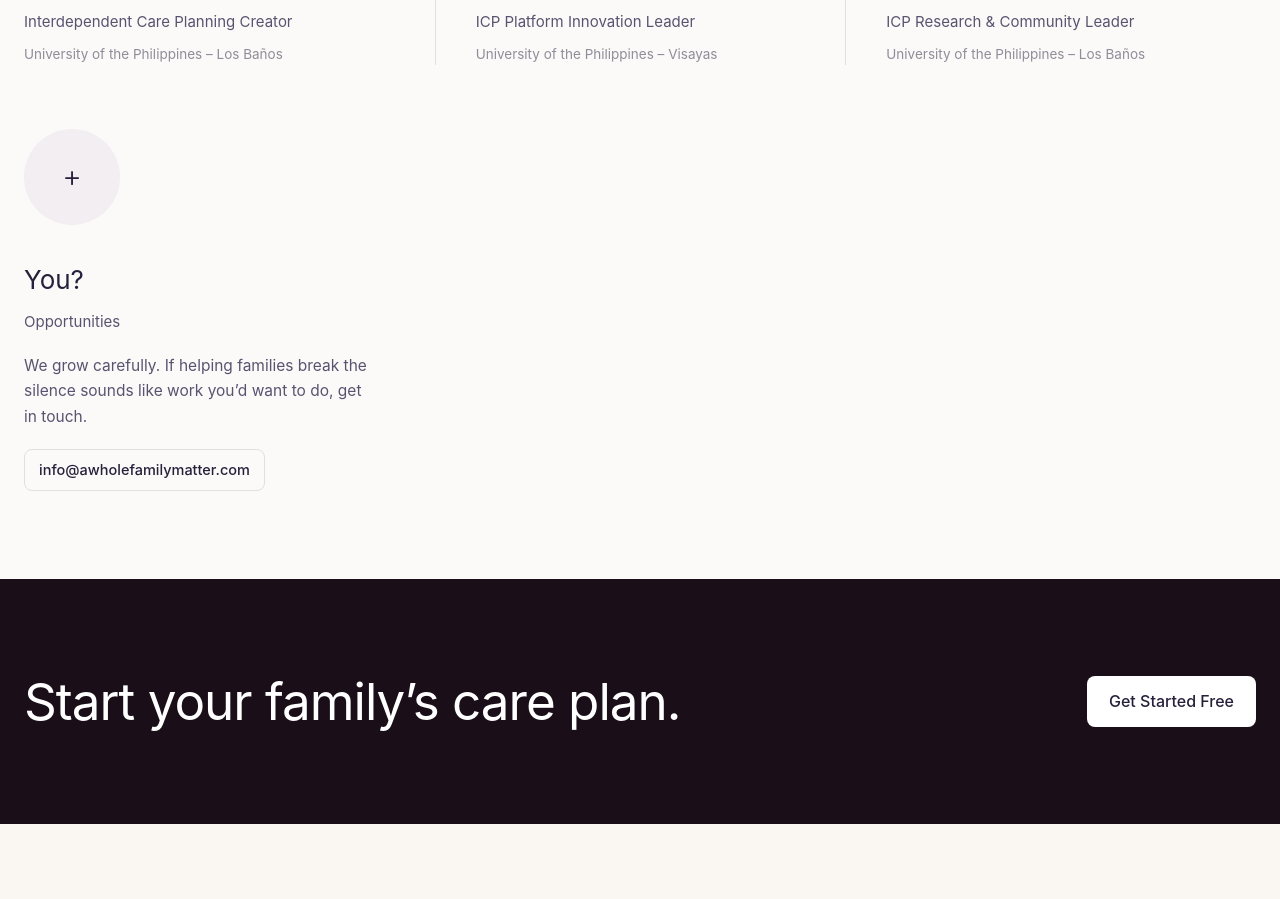
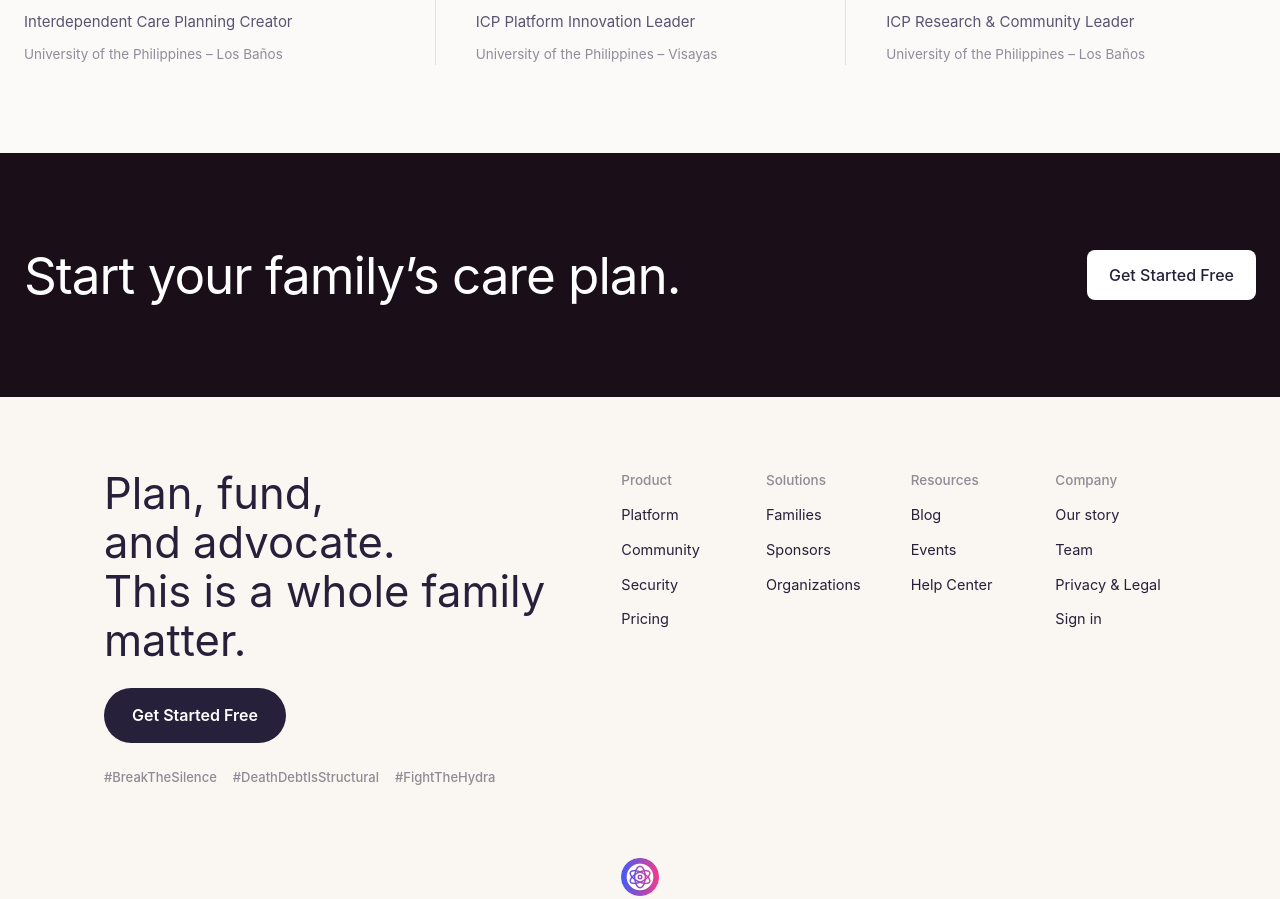
Before and after one commit to kpsuan/awfm_site, a Next.js app: page /team in a window 1280 px wide. Shown: the part 2420-3319 px from the top of the page. Built offline with nearby package versions, Linux system fonts and the light colour scheme; a web font is replaced by a local one.

Commit message:
Team page: remove the open-role card

```diff
--- a/app/team/page.js
+++ b/app/team/page.js
@@ -1,4 +1,4 @@
-import { REGISTER_URL, LEGAL_ENTITY } from '@/config/site';
+import { REGISTER_URL } from '@/config/site';
 import './team.css';
 
 export const metadata = {
@@ -128,13 +128,6 @@ export default function Team() {
                 <span className="tm-school">{m.school}</span>
               </article>
             ))}
-            <article>
-              <span className="tm-ava tm-ava--plus" aria-hidden="true">+</span>
-              <h3>You?</h3>
-              <span className="tm-role">Opportunities</span>
-              <p>We grow carefully. If helping families break the silence sounds like work you’d want to do, get in touch.</p>
-              <a className="tm-mail" href={`mailto:${LEGAL_ENTITY.email.replace('privacy@', 'info@')}`}>{LEGAL_ENTITY.email.replace('privacy@', 'info@')}</a>
-            </article>
           </div>
         </div>
       </section>
```
